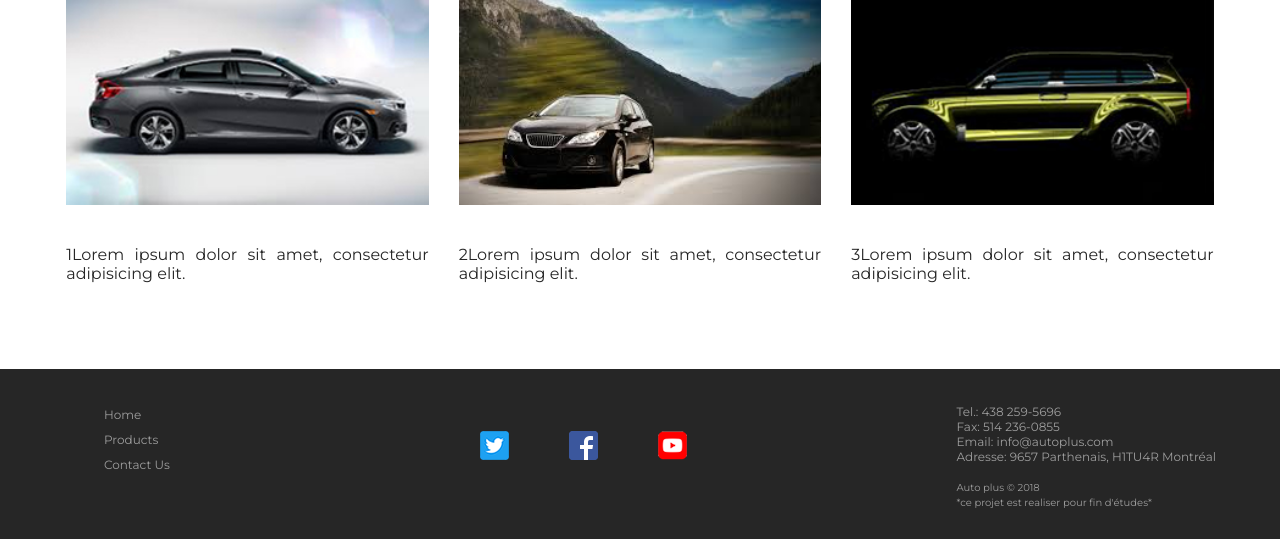
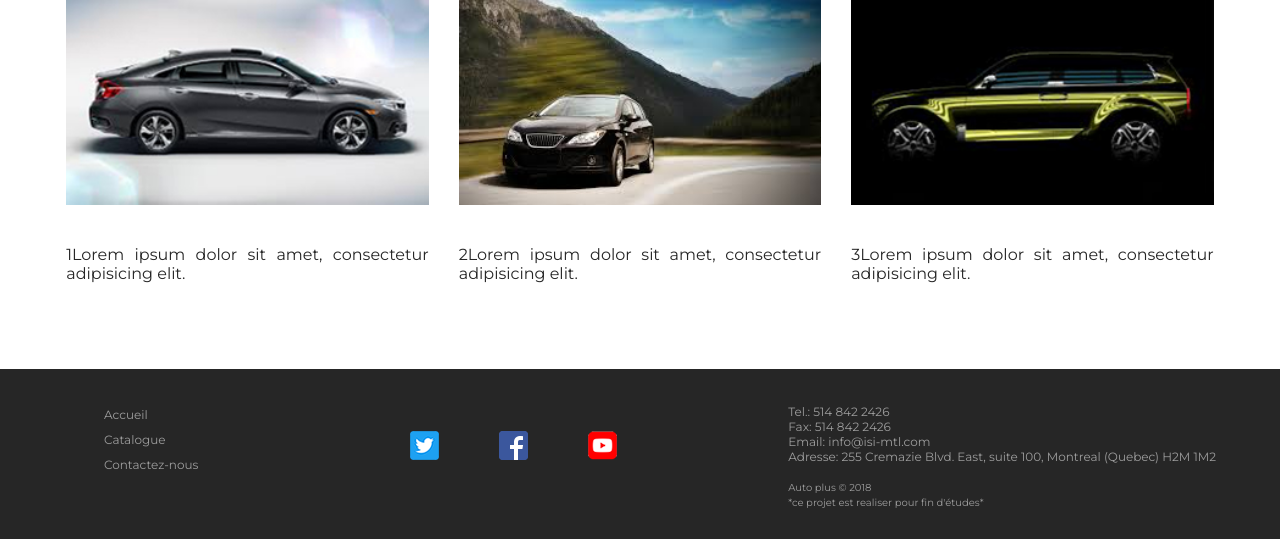
Before and after one commit to cplesca/TP_php, a PHP site: page /index.php in a window 1280 px wide. Shown: the part 1084-1623 px from the top of the page. Run offline with PHP 8.4, Linux system fonts and the light colour scheme.

Commit message:
no message

```diff
--- a/views/page_bottom.php
+++ b/views/page_bottom.php
@@ -5,9 +5,9 @@
     <div id="divfoot">
         <nav>
             <ul>
-                <li><a href="index.php">Home</a></li>
-                <li><a href="catalogue.php">Products</a></li>
-                <li><a href="contact.php">Contact Us</a></li>
+                <li><a href="index.php">Accueil</a></li>
+                <li><a href="catalogue.php">Catalogue</a></li>
+                <li><a href="contact.php">Contactez-nous</a></li>
             </ul>
         </nav>
         <div id="socialmediafoot" class="row">
@@ -29,10 +29,10 @@
                 </li>
             </ul>
         </div>
-        <p><span class="rouge">Tel.:</span> 438 259-5696<br>
-            <span class="rouge">Fax:</span> 514 236-0855<br>
-            <span class="rouge">Email:</span> info@autoplus.com<br>
-            <span class="rouge">Adresse:</span> 9657 Parthenais, H1TU4R Montréal</span><br><br>
+        <p><span class="rouge">Tel.:</span> 514 842 2426<br>
+            <span class="rouge">Fax:</span> 514 842 2426<br>
+            <span class="rouge">Email:</span> info@isi-mtl.com<br>
+            <span class="rouge">Adresse:</span> 255 Cremazie Blvd. East, suite 100, Montreal (Quebec) H2M 1M2</span><br><br>
             <small>Auto plus &copy; 2018<br>*ce projet est realiser pour fin d'études*</small></p>
 
         <button onclick="topFunction()" id="myBtn" title="Go to top"><img src="images/go-to-the-top.png" alt="back to top button"></button>
```
